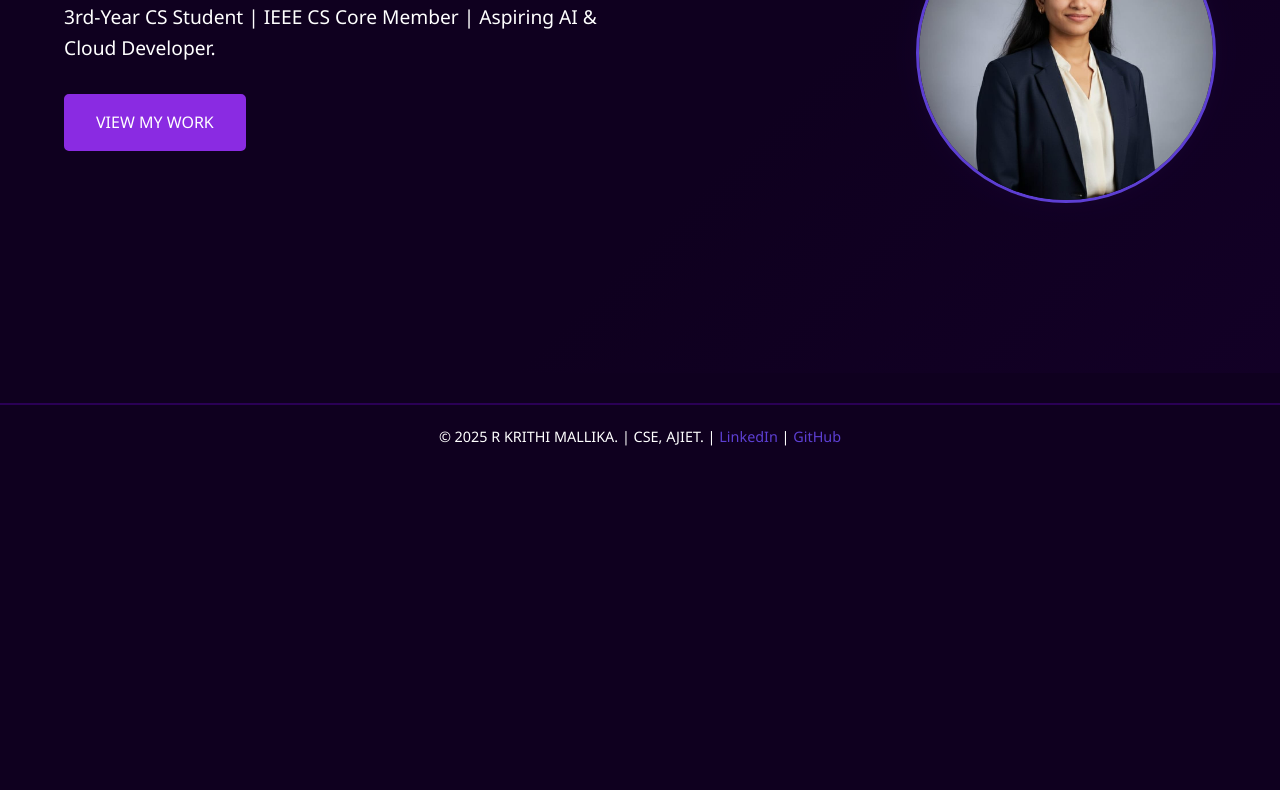
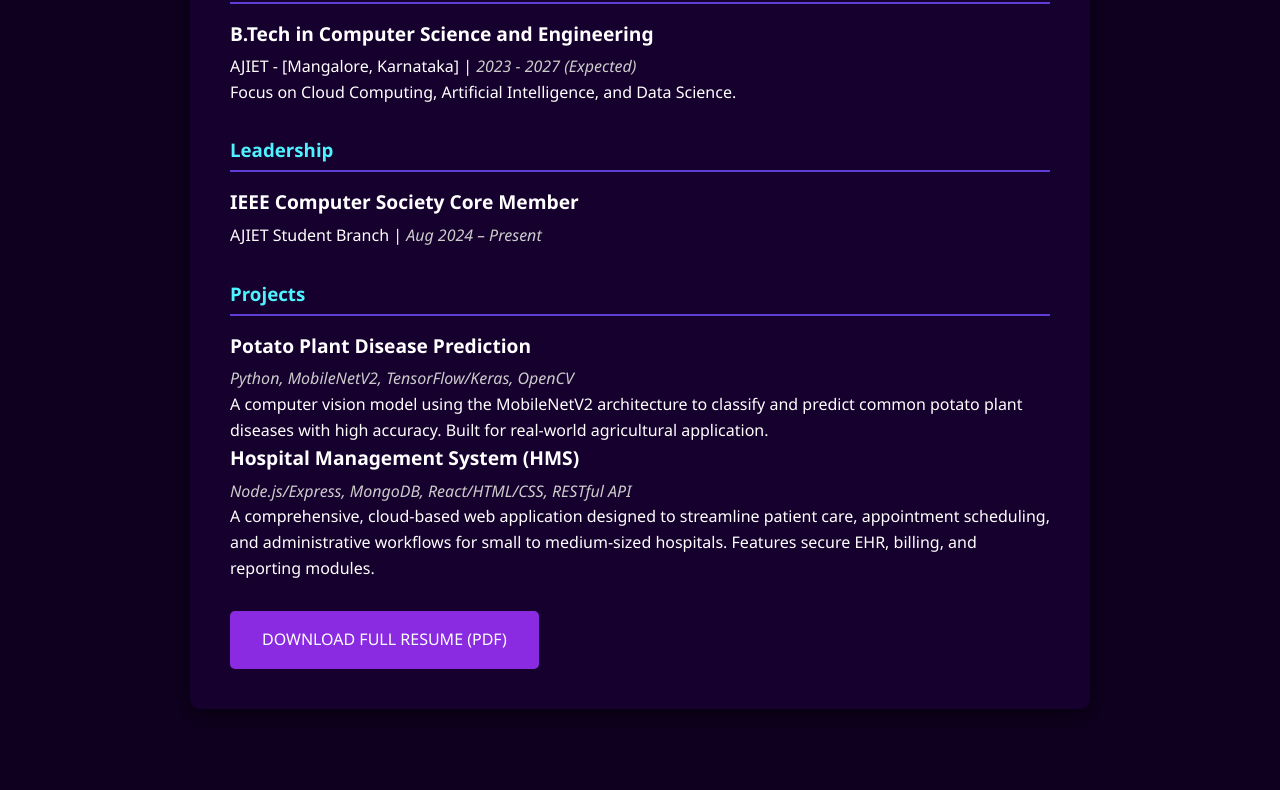
Before and after one commit to Kri252005/Portfolio, a plain HTML site: page index.html in a window 1280 px wide. Shown: the part 347-1137 px from the top of the page. Before the commit the page ends 815 px from the top, so only its background shows below. Drawn offline with nearby package versions, Linux system fonts and the light colour scheme.

Commit message:
index update

```diff
--- a/index.html
+++ b/index.html
@@ -3,57 +3,77 @@
 <head>
     <meta charset="UTF-8">
     <meta name="viewport" content="width=device-width, initial-scale=1.0">
-    <title>R KRITHI MALLIKA - Portfolio</title>
+    <title>R KRITHI MALLIKA - Resume</title>
     <link rel="stylesheet" href="css/styles.css">
     <script src="https://ajax.googleapis.com/ajax/libs/jquery/3.6.0/jquery.min.js"></script>
 </head>
 <body>
-
     <header>
         <div class="container">
             <div class="logo">R.K.M.</div>
 
             <nav id="main-nav">
                 <ul>
-                    <li><a href="index.html" class="active">Home</a></li>
+                    <li><a href="index.html">Home</a></li>
                     <li><a href="bio-data.html">Bio-data</a></li>
-                    <li><a href="resume.html">Resume</a></li>
+                    <li><a href="resume.html" class="active">Resume</a></li>
                     <li><a href="project.html">Projects</a></li>
                     <li><a href="contact.html">Contact</a></li>
                 </ul>
             </nav>
-
             <button class="menu-toggle" id="menu-toggle" aria-label="Toggle navigation">&#9776;</button>
         </div>
     </header>
 
     <main>
-        <section id="hero" class="section-padding">
-            <div class="container hero-layout">
-                <div class="hero-content">
-                    <h1 class="greeting">Hello, I am <span class="highlight">R KRITHI MALLIKA</span></h1>
-                    <p class="description">
-                        3rd-Year CS Student | IEEE CS Core Member | Aspiring AI & Cloud Developer.
-                    </p>
-                    <a href="project.html" class="cta-button">View My Work</a>
+        <section id="resume" class="section-padding">
+            <div class="container card-section">
+                <h2>Academic and Professional Resume</h2>
+
+                <div class="resume-item">
+                    <h3>Education</h3>
+                    <div class="entry">
+                        <h4>B.Tech in Computer Science and Engineering</h4>
+                        <p>AJIET - [Mangalore, Karnataka] | <span class="timeline">2023 - 2027 (Expected)</span></p>
+                        <p>Focus on Cloud Computing, Artificial Intelligence, and Data Science.</p>
+                    </div>
                 </div>
-                <div class="hero-image-placeholder">
-                    <img src="profile.jpg" alt="R Krithi Mallika" class="profile-avatar">
-                    <div class="glow-effect"></div>
+
+                <div class="resume-item">
+                    <h3>Leadership</h3>
+                    <div class="entry">
+                        <h4>IEEE Computer Society Core Member</h4>
+                        <p>AJIET Student Branch | <span class="timeline">Aug 2024 – Present</span></p>
+                    </div>
                 </div>
+
+               <div class="resume-item">
+                   <h3>Projects</h3>
+                   <div class="entry">
+                       <h4>Potato Plant Disease Prediction</h4>
+                       <p class="timeline">Python, MobileNetV2, TensorFlow/Keras, OpenCV</p>
+                       <p>A computer vision model using the MobileNetV2 architecture to classify and predict common potato plant diseases with high accuracy. Built for real-world agricultural application.</p>
+                   </div>
+                   <div class="entry">
+                       <h4>Hospital Management System (HMS)</h4>
+                       <p class="timeline">Node.js/Express, MongoDB, React/HTML/CSS, RESTful API</p>
+                       <p>A comprehensive, cloud-based web application designed to streamline patient care, appointment scheduling, and administrative workflows for small to medium-sized hospitals. Features secure EHR, billing, and reporting modules.</p>
+                   </div>
+               </div>
+
+                <a href="resume.pdf" class="cta-button" download>Download Full Resume (PDF)</a>
             </div>
         </section>
     </main>
 
     <footer>
         <div class="container">
-            <p>&copy; 2025 R KRITHI MALLIKA. | CSE, AJIET. |
-                <a href="#" target="_blank">LinkedIn</a> |
-                <a href="#" target="_blank">GitHub</a>
+            <p>&copy; <span id="current-year">2024</span> R KRITHI MALLIKA. |
+                <a href="https://www.linkedin.com/in/krithi-mallika-90294a299" target="_blank">LinkedIn</a> |
+                <a href="https://github.com/Kri252005" target="_blank">GitHub</a>
             </p>
         </div>
     </footer>
-
     <script src="js/script.js"></script>
 </body>
 </html>
--- a/js/script.js
+++ b/js/script.js
@@ -2,22 +2,27 @@ $(document).ready(function() {
 
     // 1. Footer Year Update (Ensure <span id="current-year"> is in footer)
     $('#current-year').text(new Date().getFullYear());
+// ... in js/script.js document.ready function ...
 
 // 2. jQuery for Mobile Navigation Toggle (Hamburger Menu)
 const $mainNavUl = $('#main-nav ul');
 
 $('#menu-toggle').on('click', function() {
-        // Toggles the visibility of the menu list with a smooth 300ms animation.
+    // This simple line triggers the smooth animation based on the CSS "display: none !important" state.
     $mainNavUl.stop().slideToggle(300);
 });
+// ... rest of the JS ...
 
-    // 3. Close menu when a navigation link is clicked
+    // 3. Close menu when a navigation link is clicked (optional but good practice)
     $('#main-nav a').on('click', function() {
-        // Use slideUp to smoothly hide the menu list after a link is selected.
-        $mainNavUl.slideUp(300);
+        // Only collapse if the menu is visible (i.e., 'nav-open' class is present)
+        if ($header.hasClass('nav-open')) {
+            $header.removeClass('nav-open');
+            $mainNavUl.slideUp(300); // Collapse the menu list smoothly
+        }
     });
 
-    // 4. jQuery AJAX for Formspree Submission
+    // 4. jQuery AJAX for Formspree Submission (No changes needed here, keeping it functional)
     var form = $('#contact-form');
     var formMessage = $('#form-message');
 
```
Lines whose indentation alone changed are shown as unchanged.
